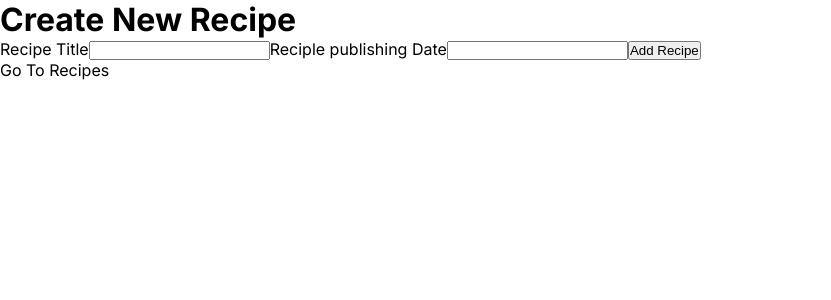
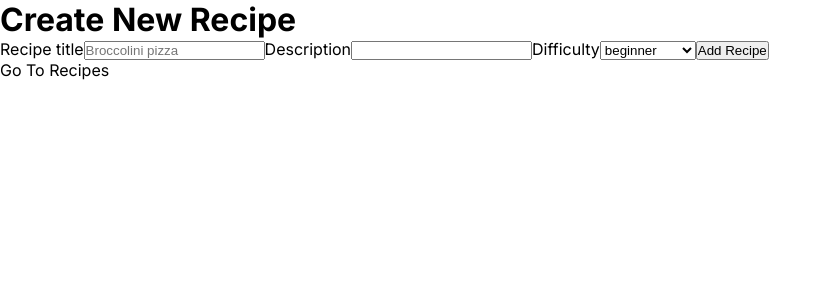
Before and after one commit to JohannesaBrahms/virtual-recipe-box, a Next.js app: page /recipes/create in a window 1280 px wide. Shown: the top 300 px of the page, without its empty margins (0-831 px from the left). Built offline with nearby package versions, Linux system fonts and the light colour scheme.

Commit message:
refactor(recipe): update create and edit pages to use the new recipe form with server actions

```diff
--- /dev/null
+++ b/app/(site)/recipes/create/RecipeFormActions.tsx
@@ -0,0 +1,38 @@
+'use client';
+
+import { createRecipe, updateRecipe } from '@/app/lib/actions';
+import { useFormStatus } from 'react-dom';
+
+export default function RecipeForm({ recipe }: { recipe?: Recipe }) {
+  const { pending } = useFormStatus();
+
+  return (
+    <form action={recipe ? updateRecipe.bind(null, recipe.id) : createRecipe}>
+      {/* Title */}
+      <label aria-label="title" htmlFor="title">
+        Recipe title
+      </label>
+      <input required name="title" placeholder="Broccolini pizza" defaultValue={recipe?.title} />
+      {/* Description */}
+      <label aria-label="description" htmlFor="description" aria-placeholder="Description...">
+        Description
+      </label>
+      <input required name="description" defaultValue={recipe?.description} />
+      {/* Difficulty */}
+      <label aria-label="difficulty" htmlFor="difficulty">
+        Difficulty
+      </label>
+      <select required name="difficulty" defaultValue={recipe?.difficulty}>
+        <option value="beginner">beginner</option>
+        <option value="intermediate">intermediate</option>
+        <option value="pro">pro</option>
+      </select>
+      {/* Submit */}
+      <button type="submit" aria-disabled={pending}>
+        {recipe ? 'Edit' : 'Add'} Recipe
+      </button>
+      {pending && <span>Lifting weights...</span>}
+      {/* <p aria-live="polite" role="status"></p> */}
+    </form>
+  );
+}
--- a/app/(site)/recipes/create/page.tsx
+++ b/app/(site)/recipes/create/page.tsx
@@ -1,11 +1,11 @@
-import CreateForm from './CreateForm';
+import RecipeForm from './RecipeFormActions';
 import Link from 'next/link';
 
 const CreateRecipe = () => {
   return (
     <div>
       <h1>Create New Recipe</h1>
-      <CreateForm />
+      <RecipeForm />
       <Link href="/recipes">Go To Recipes</Link>
     </div>
   );
```
Also changed, not shown: app/(site)/recipes/edit/page.tsx (+5 -16 lines).
